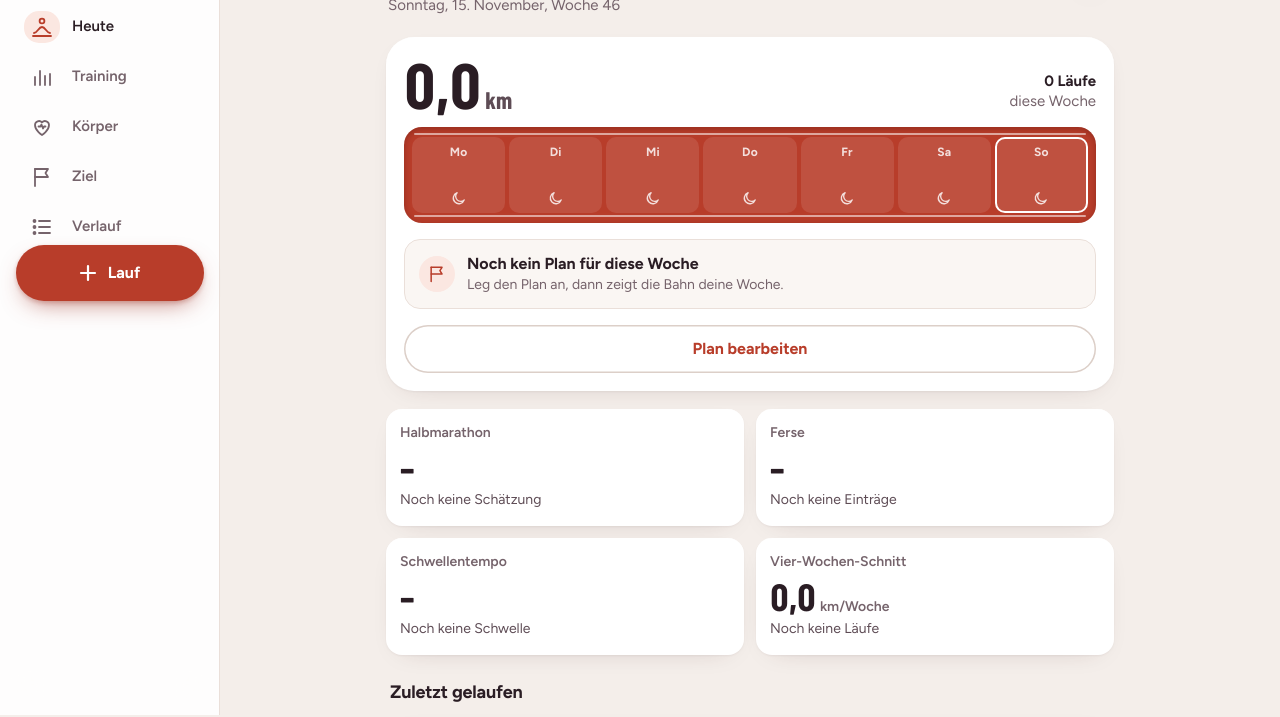
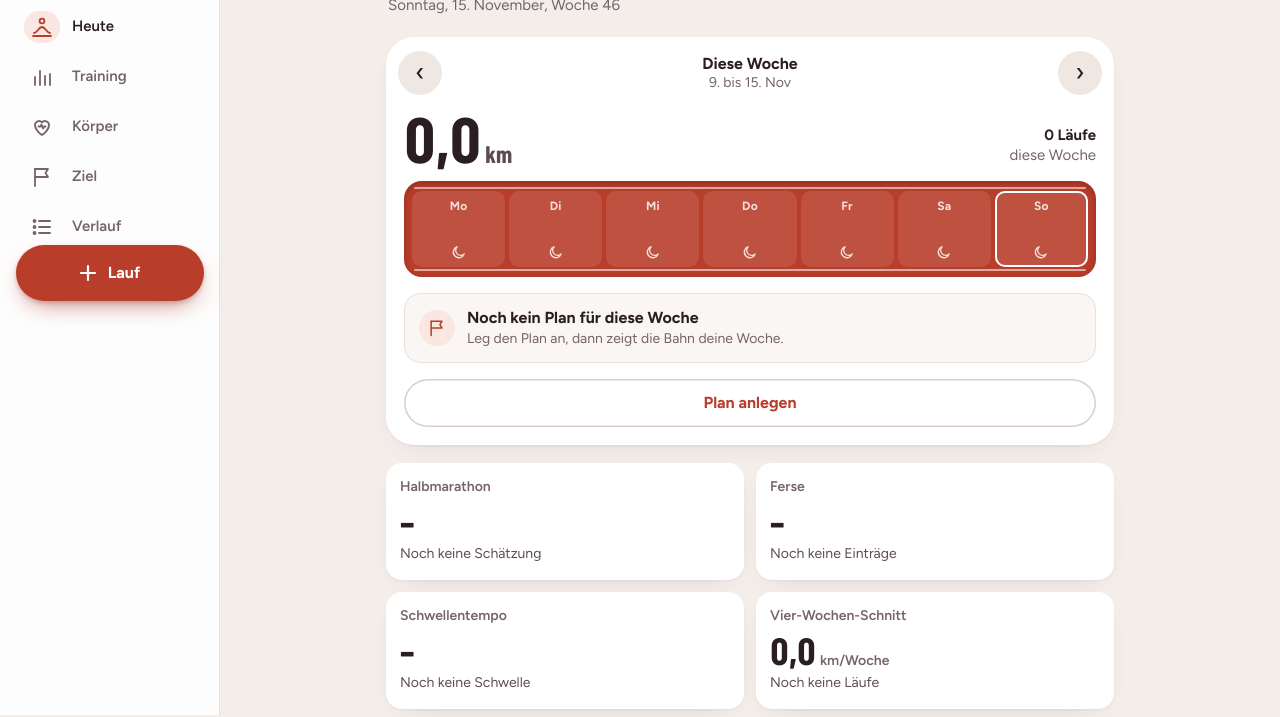
Before and after one commit to laufcockpit/laufcockpit.github.io, a plain HTML site: page index.html in a window 1280 px wide. Shown: the part 85-802 px from the top of the page. Drawn offline with nearby package versions, Linux system fonts and the light colour scheme.

Commit message:
Wochen-Navigation auf Heute
Pfeile und Wischen auf der Wochenbahn wechseln zwischen vergangenen und kommenden Wochen,
darunter der Tagesplan der gewählten Woche. Der Wochenplan-Dialog blättert ebenfalls per Pfeil.

Co-Authored-By: Claude Opus 5.5 <noreply@anthropic.com>
Claude-Session: https://claude.ai/code/session_01TzzXHxa8ke9h6Kfn7grzxu

```diff
--- a/app.css
+++ b/app.css
@@ -102,7 +102,7 @@ button.stat:active{transform:scale(.985)}
 .hero-km small{font-size:24px;margin-left:4px;color:var(--ink-2)}
 .hero-of{font-size:15px;color:var(--muted);text-align:right;line-height:1.35}
 .hero-of b{color:var(--ink);font-weight:700}
-.track{position:relative;border-radius:18px;background:var(--bahn);padding:10px 8px;box-shadow:inset 0 2px 6px rgba(80,15,8,.35)}
+.track{touch-action:pan-y;position:relative;border-radius:18px;background:var(--bahn);padding:10px 8px;box-shadow:inset 0 2px 6px rgba(80,15,8,.35)}
 .track::before,.track::after{content:"";position:absolute;left:10px;right:10px;height:2px;background:rgba(255,255,255,.55);border-radius:1px}
 .track::before{top:6px}.track::after{bottom:6px}
 .lanes{position:relative;display:grid;grid-template-columns:repeat(7,minmax(0,1fr));gap:4px}
@@ -128,6 +128,18 @@ button.stat:active{transform:scale(.985)}
   @keyframes lanein{from{opacity:0;transform:translateY(6px)}}
 }
 
+/* Wochen-Navigation */
+.weeknav{display:grid;grid-template-columns:44px minmax(0,1fr) 44px;align-items:center;gap:8px;margin:-6px -6px 0}
+.weeknav .arrow{appearance:none;border:0;width:44px;height:44px;border-radius:50%;background:var(--sunk);color:var(--ink);font-size:26px;line-height:1;display:grid;place-items:center;padding-bottom:3px;transition:transform .14s var(--ease-out)}
+.weeknav .arrow:active{transform:scale(.95)}
+.weeknav .arrow[disabled]{opacity:.35}
+.weeknav .wl{display:flex;flex-direction:column;align-items:center;text-align:center;line-height:1.25}
+.weeknav .wl b{font-size:16px;font-weight:700}
+.weeknav .wl span{font-size:14px;color:var(--muted)}
+.weeknav .wl .link{padding:2px 4px;font-size:14px}
+#p-week{background:var(--surface);border-radius:var(--r-lg);box-shadow:var(--lift);padding:14px 12px}
+#p-week .weeknav{margin:0}
+.hero .plan{margin:-2px 0}
 /* Ziel-Bahn: von der ersten Schätzung zur Zielzeit */
 .goalbar{position:relative;height:34px;margin-top:6px}
 .goalbar .rail{position:absolute;left:0;right:0;top:10px;height:8px;border-radius:4px;background:var(--sunk)}
@@ -169,7 +181,7 @@ button.row:active{background:var(--surface-2)}
 .plan .dd{font-weight:700;color:var(--muted);font-size:15px}
 .plan li.today .dd{color:var(--bahn)}
 .plan .tt{font-size:15px;min-width:0}
-.plan .tt.empty{color:var(--muted)}
+.plan .tt.none{color:var(--muted)}
 
 /* Segment-Umschalter */
 .seg{display:flex;background:var(--sunk);padding:3px;border-radius:14px;gap:2px;overflow-x:auto;scrollbar-width:none}
--- a/app.js
+++ b/app.js
@@ -143,7 +143,7 @@ function drawLine(path) { if (!motion()) return; requestAnimationFrame(() => { c
 
 // ============ Navigation ============
 const VIEWS = ['heute', 'training', 'koerper', 'ziel', 'verlauf'];
-const R_ = { view: 'heute', train: 'umfang', verlaufFilter: 'Alle', zielSel: null, strecke: null };
+const R_ = { wk: 0, view: 'heute', train: 'umfang', verlaufFilter: 'Alle', zielSel: null, strecke: null };
 function go(v) {
   if (!VIEWS.includes(v)) v = 'heute';
   R_.view = v;
@@ -171,60 +171,92 @@ let rzT, lastW = window.innerWidth;
 window.addEventListener('resize', () => { if (Math.abs(window.innerWidth - lastW) < 20) return; lastW = window.innerWidth; clearTimeout(rzT); rzT = setTimeout(render, 160); });
 
 // ============ HEUTE ============
+function weekLabel(off, mo) { return off === 0 ? 'Diese Woche' : off === 1 ? 'Nächste Woche' : off === -1 ? 'Letzte Woche' : 'Woche ' + isoWeek(mo); }
+function weekRange(mo) { const a = parse(mo), e = parse(addDays(mo, 6)); return a.getUTCDate() + '.' + (a.getUTCMonth() !== e.getUTCMonth() ? ' ' + MON[a.getUTCMonth()] : '') + ' bis ' + e.getUTCDate() + '. ' + MON[e.getUTCMonth()]; }
+function weekNav(off, mo, onPrev, onNext, canPrev, canNext, onToday) {
+  return h('div', { class: 'weeknav' },
+    h('button', { class: 'arrow', type: 'button', 'aria-label': 'Vorherige Woche', disabled: !canPrev, onclick: onPrev }, h('span', { 'aria-hidden': 'true', text: '‹' })),
+    h('div', { class: 'wl', 'aria-live': 'polite' }, h('b', { text: weekLabel(off, mo) }), h('span', { text: weekRange(mo) }), off !== 0 && onToday ? h('button', { class: 'link', type: 'button', onclick: onToday }, 'Zur aktuellen Woche') : null),
+    h('button', { class: 'arrow', type: 'button', 'aria-label': 'Nächste Woche', disabled: !canNext, onclick: onNext }, h('span', { 'aria-hidden': 'true', text: '›' })));
+}
+const WK_MAX = 8;
 function renderHeute(R) {
-  const t = todayIso(), mo = monday(t), di = (parse(t).getUTCDay() + 6) % 7;
+  const t = todayIso(), cmo = monday(t);
+  const minOff = R.length ? Math.round((+parse(monday(R[0].datum)) - +parse(cmo)) / (7 * DAY)) : -1;
+  R_.wk = Math.max(Math.min(R_.wk || 0, WK_MAX), Math.min(minOff, 0));
+  const off = R_.wk, mo = addDays(cmo, 7 * off), isCur = off === 0;
+  const di = isCur ? (parse(t).getUTCDay() + 6) % 7 : -1;
   const wk = R.filter((r) => monday(r.datum) === mo);
   const km = wk.reduce((a, r) => a + (r.km || 0), 0);
   const plan = planFor(mo);
   const planned = TAGE.filter((k) => isRunPlan(plan[k])).length;
+  const doneRuns = new Set(wk.map((r) => r.datum)).size;
   let next = null;
-  for (let i = di; i < 7; i++) { const day = addDays(mo, i); if (isRunPlan(plan[TAGE[i]]) && !wk.some((r) => r.datum === day)) { next = { i, p: plan[TAGE[i]] }; break; } }
+  if (off >= 0) for (let i = Math.max(di, 0); i < 7; i++) { const day = addDays(mo, i); if (isRunPlan(plan[TAGE[i]]) && !wk.some((r) => r.datum === day)) { next = { i, p: plan[TAGE[i]] }; break; } }
 
   const root = h('div', { class: 'screen' });
   root.append(topbar('heute', 'Heute', dLong(t) + ', Woche ' + isoWeek(t), dataBtn()));
 
-  // Hero: Wochenbahn
-  const hero = h('section', { class: 'hero', 'aria-label': 'Diese Woche' });
-  const doneRuns = new Set(wk.map((r) => r.datum)).size;
+  // Hero: Wochenbahn mit Wochen-Navigation
+  const hero = h('section', { class: 'hero', 'aria-label': weekLabel(off, mo) });
+  const goWeek = (d) => { R_.wk = off + d; render(); };
+  hero.append(weekNav(off, mo, () => goWeek(-1), () => goWeek(1), off > Math.min(minOff, 0), off < WK_MAX, () => { R_.wk = 0; render(); }));
+  const future = off > 0;
   hero.append(h('div', { class: 'hero-top' },
     h('div', { class: 'hero-km' }, de(km, 1), h('small', { text: 'km' })),
-    h('p', { class: 'hero-of' }, planned ? h('b', { text: Math.min(doneRuns, 99) + ' von ' + planned }) : h('b', { text: plural(wk.length, 'Lauf', 'Läufe') }), h('br'), planned ? 'geplanten Läufen' : 'diese Woche')));
+    h('p', { class: 'hero-of' },
+      future ? h('b', { text: plural(planned, 'Lauf', 'Läufe') }) : planned ? h('b', { text: Math.min(doneRuns, 99) + ' von ' + planned }) : h('b', { text: plural(wk.length, 'Lauf', 'Läufe') }),
+      h('br'), future ? 'geplant' : planned ? 'geplanten Läufen' : (isCur ? 'diese Woche' : 'gelaufen'))));
   const lanes = h('div', { class: 'lanes' });
   let li = 0;
   for (let i = 0; i < 7; i++) {
     const day = addDays(mo, i), dr = wk.filter((r) => r.datum === day), p = plan[TAGE[i]] || '';
-    const isNext = next && next.i === i, isToday = i === di;
+    const isNext = isCur && next && next.i === i, isToday = day === t;
     let cls = 'lane', content;
     if (dr.length) {
-      const k = dr.reduce((a, r) => a + (r.km || 0), 0), main = dr.slice().sort((a, b) => (b.km || 0) - (a.km || 0))[0];
-      cls += ' run';
+      const k = dr.reduce((a, r) => a + (r.km || 0), 0), main = dr.slice().sort((a, b2) => (b2.km || 0) - (a.km || 0))[0];
       content = [h('span', { class: 'dn', text: TAGN[i] }), h('span', { class: 'kv', text: de(k, k >= 10 ? 0 : 1) })];
-      const b = h('button', { class: cls + (isToday ? ' today' : ''), type: 'button', style: '--i:' + (li++) + ';--c:' + TYPC[typKey(main.typ)], 'aria-label': TAGN[i] + ': ' + runTitle(main) + ', ' + de(k, 1) + ' km', onclick: () => openDetail(main.id) }, content);
-      lanes.append(b);
+      lanes.append(h('button', { class: 'lane run' + (isToday ? ' today' : ''), type: 'button', style: '--i:' + (li++) + ';--c:' + TYPC[typKey(main.typ)], 'aria-label': TAGN[i] + ': ' + runTitle(main) + ', ' + de(k, 1) + ' km', onclick: () => openDetail(main.id) }, content));
       continue;
     }
     if (isNext) { cls += ' next'; content = [h('span', { class: 'dn', text: TAGN[i] }), icon('run', 'ic')]; }
     else if (/gym|kraft/i.test(p)) { cls += ' gym'; content = [h('span', { class: 'dn', text: TAGN[i] }), icon('gym', 'ic')]; }
     else if (day < t && isRunPlan(p)) { cls += ' missed'; content = [h('span', { class: 'dn', text: TAGN[i] }), h('span', { class: 'kv', text: '–' })]; }
-    else if (isRunPlan(p)) { content = [h('span', { class: 'dn', text: TAGN[i] }), icon('run', 'ic')]; }
+    else if (isRunPlan(p)) { cls += future ? ' next' : ''; content = [h('span', { class: 'dn', text: TAGN[i] }), icon('run', 'ic')]; }
     else { content = [h('span', { class: 'dn', text: TAGN[i] }), icon('moon', 'ic')]; }
     lanes.append(h('div', { class: cls + (isToday ? ' today' : ''), role: 'img', 'aria-label': TAGN[i] + ': ' + (p || 'nichts geplant') }, content));
   }
-  hero.append(h('div', { class: 'track' }, lanes));
-  if (next) {
-    hero.append(h('div', { class: 'hero-next' }, h('span', { class: 'ic' }, icon('run')), h('span', { class: 'tx' }, h('b', { text: next.p }), h('span', { text: next.i === di ? 'Heute' : 'Als Nächstes, ' + WTAG[(next.i + 1) % 7] }))));
-  } else {
-    hero.append(h('div', { class: 'hero-next' }, h('span', { class: 'ic' }, icon('ziel')), h('span', { class: 'tx' }, h('b', { text: Object.keys(plan).length ? 'Keine weiteren Läufe geplant' : 'Noch kein Plan für diese Woche' }), h('span', { text: Object.keys(plan).length ? 'Erholung zählt auch.' : 'Leg den Plan an, dann zeigt die Bahn deine Woche.' }))));
+  const track = h('div', { class: 'track' }, lanes);
+  // Wischen wechselt die Woche
+  let sx = null, sy = null;
+  track.addEventListener('pointerdown', (e) => { sx = e.clientX; sy = e.clientY; });
+  track.addEventListener('pointerup', (e) => { if (sx == null) return; const dx = e.clientX - sx, dy = e.clientY - sy; sx = null; if (Math.abs(dx) > 50 && Math.abs(dx) > Math.abs(dy) * 1.5) { const d = dx < 0 ? 1 : -1; const n = off + d; if (n <= WK_MAX && n >= Math.min(minOff, 0)) goWeek(d); } });
+  hero.append(track);
+  if (isCur) {
+    if (next) hero.append(h('div', { class: 'hero-next' }, h('span', { class: 'ic' }, icon('run')), h('span', { class: 'tx' }, h('b', { text: next.p }), h('span', { text: next.i === di ? 'Heute' : 'Als Nächstes, ' + WTAG[(next.i + 1) % 7] }))));
+    else hero.append(h('div', { class: 'hero-next' }, h('span', { class: 'ic' }, icon('ziel')), h('span', { class: 'tx' }, h('b', { text: Object.keys(plan).length ? 'Keine weiteren Läufe geplant' : 'Noch kein Plan für diese Woche' }), h('span', { text: Object.keys(plan).length ? 'Erholung zählt auch. Mit › siehst du die nächste Woche.' : 'Leg den Plan an, dann zeigt die Bahn deine Woche.' }))));
   }
-  hero.append(h('div', { class: 'btnrow' }, h('button', { class: 'btn ghost', type: 'button', onclick: () => openPlan(mo) }, 'Plan bearbeiten')));
+  // Tagesplan der gewählten Woche
+  if (Object.keys(plan).length || wk.length) {
+    const ul = h('ul', { class: 'plan', 'aria-label': 'Plan ' + weekLabel(off, mo) });
+    for (let i = 0; i < 7; i++) {
+      const day = addDays(mo, i), p = plan[TAGE[i]] || '', dr = wk.filter((r) => r.datum === day);
+      const dot = dr.length ? 'done' : /gym|kraft/i.test(p) ? 'gym' : (isCur && next && next.i === i) ? 'next' : '';
+      const status = dr.length ? tag('✓ ' + dr.map((x) => de(x.km, 1)).join(' + ') + ' km', 'ok') : (day < t && isRunPlan(p) ? tag('offen', '') : null);
+      ul.append(h('li', { class: day === t ? 'today' : null }, h('span', { class: 'pd ' + dot, 'aria-hidden': 'true' }), h('span', { class: 'dd', text: TAGN[i] }), h('span', { class: 'tt' + (p || dr.length ? '' : ' none'), text: p || (dr.length ? runTitle(dr[0]) : '–') }), status || h('span')));
+    }
+    hero.append(ul);
+  }
+  hero.append(h('div', { class: 'btnrow' }, h('button', { class: 'btn ghost', type: 'button', onclick: () => openPlan(mo) }, Object.keys(plan).length ? 'Plan bearbeiten' : 'Plan anlegen')));
   root.append(hero);
+  const cwk = R.filter((r) => monday(r.datum) === cmo), ckm = cwk.reduce((a, r) => a + (r.km || 0), 0);
 
   // Kennzahlen
   const g = nextGoal(), gKm = g ? g.distanz_km : 21.0975, pred = predict(R, gKm);
   const st = streak(R);
   const thr = R.filter((r) => ['Schwelle', 'Progression'].includes(r.intensitaet) && r.kern_pace_s);
   const lt = thr[thr.length - 1];
-  const W = weeks(R, addDays(mo, -28), t), prev4 = W.slice(0, 4), avg4 = prev4.reduce((a, w) => a + w.km, 0) / 4;
+  const W = weeks(R, addDays(cmo, -28), t), prev4 = W.slice(0, 4), avg4 = prev4.reduce((a, w) => a + w.km, 0) / 4;
 
   const sZ = h('button', { class: 'stat', type: 'button', onclick: () => go('ziel') }, h('span', { class: 'k', text: g ? g.name + ', Ziel ' + dur(g.zielzeit_s).replace(/:00$/, '') : 'Halbmarathon' }),
     h('span', { class: 'v' }, pred ? dur(pred.t) : '–'),
@@ -232,7 +264,7 @@ function renderHeute(R) {
   if (g && pred) { const p0 = firstPred(R, gKm); if (p0 && p0.t > g.zielzeit_s) sZ.append(goalBar(p0, pred, g, true)); }
   const sF = h('button', { class: 'stat', type: 'button', onclick: () => go('koerper') }, h('span', { class: 'k', text: 'Ferse' }), st.total ? h('span', { class: 'v' }, String(st.n), h('small', { text: st.n === 1 ? 'Lauf' : 'Läufe' })) : h('span', { class: 'v', text: '–' }), h('span', { class: 'd', text: st.total ? 'in Folge ohne deutliches Signal' : 'Noch keine Einträge' }), st.total ? fersenStrip(R, 14) : null);
   const sS = h('button', { class: 'stat', type: 'button', onclick: () => { R_.train = 'quali'; go('training'); } }, h('span', { class: 'k', text: 'Schwellentempo' }), h('span', { class: 'v' }, lt ? pace(lt.kern_pace_s) : '–', lt ? h('small', { text: '/km' }) : null), h('span', { class: 'd', text: lt ? dShort(lt.datum) + ', ' + (lt.kern || '') : 'Noch keine Schwelle' }));
-  const sU = h('button', { class: 'stat', type: 'button', onclick: () => { R_.train = 'umfang'; go('training'); } }, h('span', { class: 'k', text: 'Vier-Wochen-Schnitt' }), h('span', { class: 'v' }, de(avg4, 1), h('small', { text: 'km/Woche' })), h('span', { class: 'd', text: R.length ? 'Obergrenze nächste Woche ' + de(Math.max(km, W[3] ? W[3].km : 0) * 1.1, 0) + ' km' : 'Noch keine Läufe' }));
+  const sU = h('button', { class: 'stat', type: 'button', onclick: () => { R_.train = 'umfang'; go('training'); } }, h('span', { class: 'k', text: 'Vier-Wochen-Schnitt' }), h('span', { class: 'v' }, de(avg4, 1), h('small', { text: 'km/Woche' })), h('span', { class: 'd', text: R.length ? 'Obergrenze nächste Woche ' + de(Math.max(ckm, W[3] ? W[3].km : 0) * 1.1, 0) + ' km' : 'Noch keine Läufe' }));
   root.append(h('div', { class: 'grid2' }, sZ, sF, sS, sU));
 
   // Zuletzt
@@ -744,8 +776,8 @@ $('#g-del').addEventListener('click', () => {
 let planWeek = null;
 function openPlan(mo) { planWeek = mo; fillPlan(); openSheet($('#s-plan')); }
 function fillPlan() {
-  const cur = monday(todayIso());
-  $('#p-week').replaceChildren(...[[cur, 'Diese Woche'], [addDays(cur, 7), 'Nächste Woche']].map(([w, n]) => h('button', { type: 'button', 'aria-pressed': String(w === planWeek), onclick: () => { planWeek = w; fillPlan(); } }, n + ', ab ' + dShort(w))));
+  const cur = monday(todayIso()), off = Math.round((+parse(planWeek) - +parse(cur)) / (7 * DAY));
+  $('#p-week').replaceChildren(weekNav(off, planWeek, () => { planWeek = addDays(planWeek, -7); fillPlan(); }, () => { planWeek = addDays(planWeek, 7); fillPlan(); }, off > -52, off < WK_MAX, null));
   const p = planFor(planWeek);
   $('#p-days').replaceChildren(...TAGE.map((k, i) => h('div', { class: 'f' }, h('label', { for: 'p-' + k, text: WTAG[(i + 1) % 7] + ', ' + dShort(addDays(planWeek, i)) }), h('input', { id: 'p-' + k, type: 'text', maxlength: '80', value: p[k] || '', placeholder: i === 0 ? 'z. B. Ruhetag' : '' }))));
 }
--- a/sw.js
+++ b/sw.js
@@ -1,5 +1,5 @@
 /* Lauf-Cockpit Service Worker: App-Dateien netzwerk-zuerst (Updates kommen sofort), offline aus dem Cache. */
-const CACHE = 'laufcockpit-v1';
+const CACHE = 'laufcockpit-v2';
 const SHELL = ['./', 'index.html', 'app.css', 'app.js', 'manifest.webmanifest', 'icons/icon-192.png', 'icons/icon-512.png'];
 self.addEventListener('install', (e) => { e.waitUntil(caches.open(CACHE).then((c) => c.addAll(SHELL)).then(() => self.skipWaiting())); });
 self.addEventListener('activate', (e) => { e.waitUntil(caches.keys().then((ks) => Promise.all(ks.filter((k) => k !== CACHE && k.startsWith('laufcockpit')).map((k) => caches.delete(k)))).then(() => self.clients.claim())); });
```
Also changed, not shown: index.html (+1 -1 lines).
